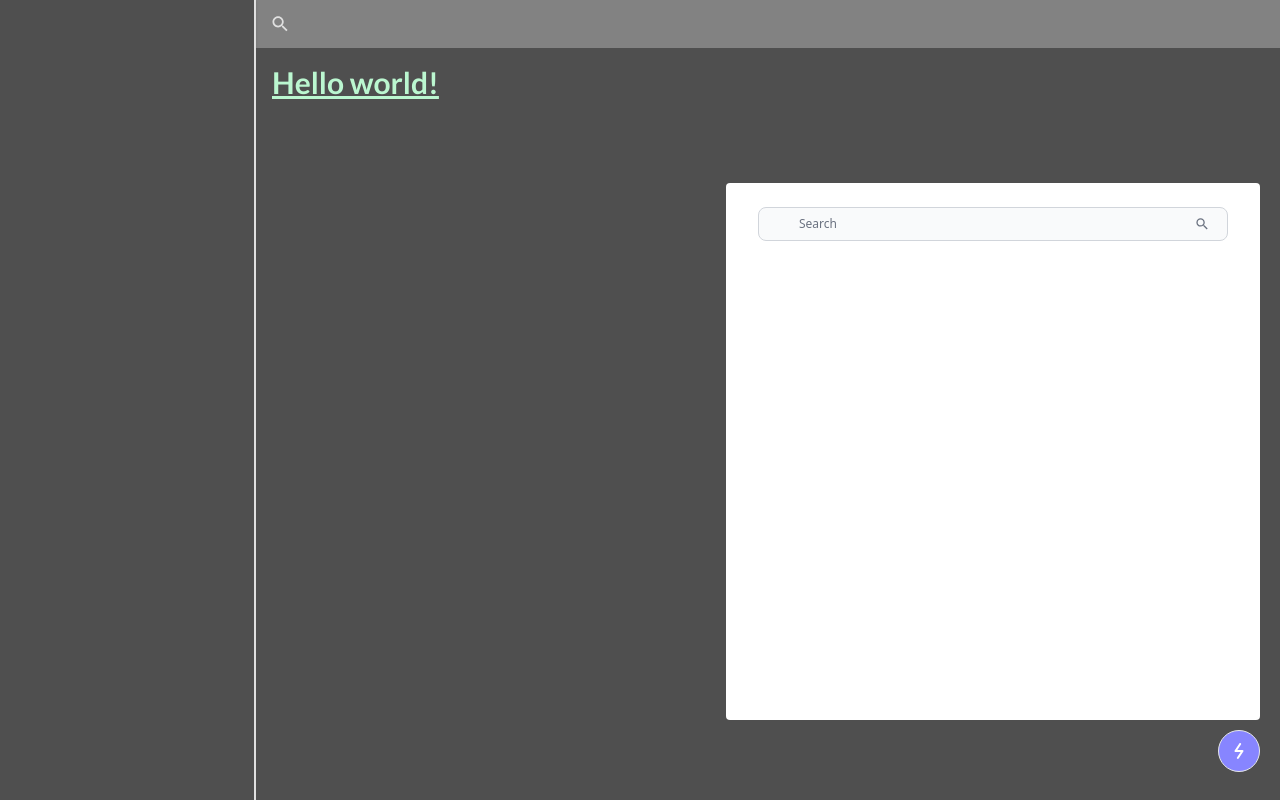
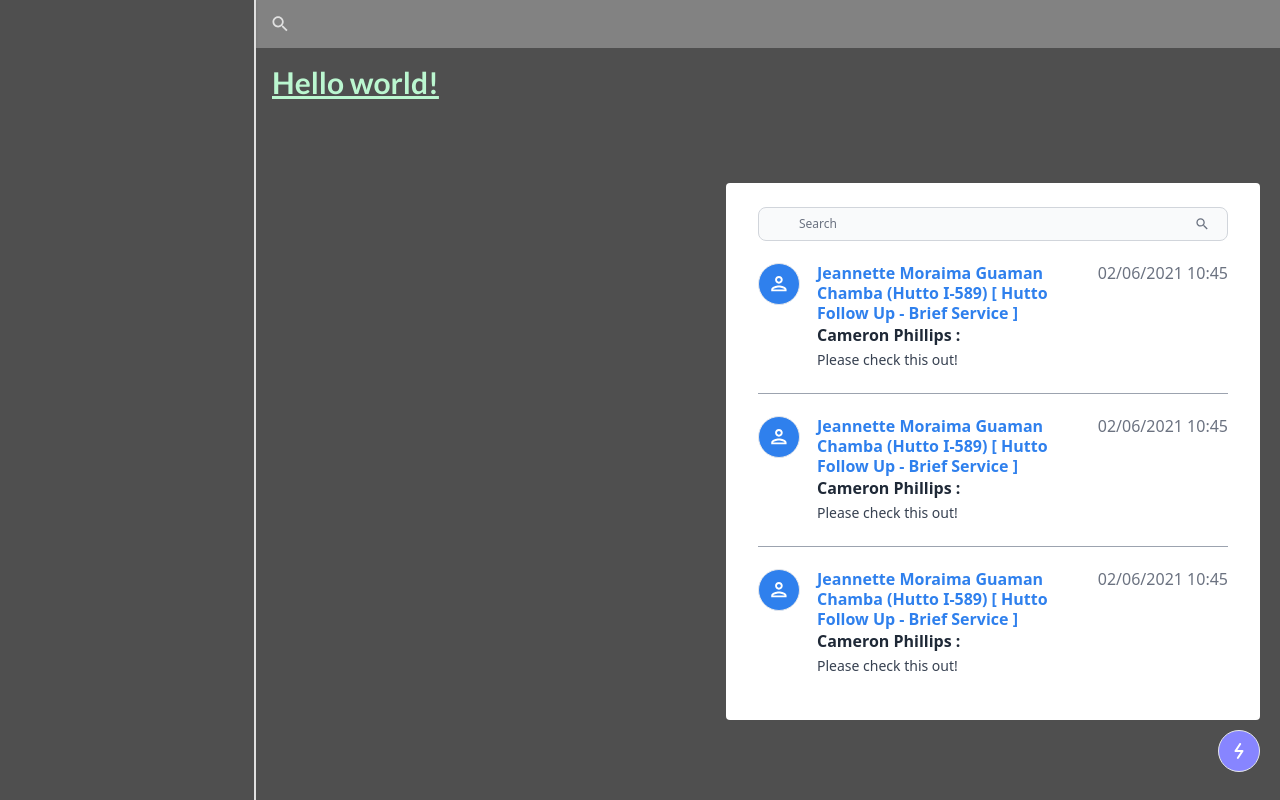
Before and after one commit to evriyanaindrasaputra/chat-vue, a Vue app: page / in a window 1280 px wide. Built offline with nearby package versions, Linux system fonts and the light colour scheme.

Commit message:
feat: container discus & discus

```diff
--- a/src/components/Chat/Chat.vue
+++ /dev/null
@@ -1,9 +0,0 @@
-<script setup lang="ts">
-
-</script>
-
-<template>
-  <div class="w-[534px] h-[537px]  bg-white rounded py-6 px-8 absolute bottom-20 right-5">
-    <slot />
-  </div>
-</template>
--- /dev/null
+++ b/src/components/ContainerDiscuss/ContainerDiscuss.vue
@@ -0,0 +1,9 @@
+<script setup lang="ts">
+
+</script>
+
+<template>
+  <div class="px-8 w-full h-full overflow-y-scroll">
+    <slot />
+  </div>
+</template>
--- /dev/null
+++ b/src/components/ContainerMenu/ContainerMenu.vue
@@ -0,0 +1,9 @@
+<script setup lang="ts">
+
+</script>
+
+<template>
+  <div class="w-[534px] h-[537px] flex flex-col rounded py-6  bg-white absolute bottom-20 right-5">
+    <slot />
+  </div>
+</template>
--- /dev/null
+++ b/src/components/Discuss/Discuss.vue
@@ -0,0 +1,27 @@
+<script setup lang="ts">
+import IButton from '../Button/IButton.vue'
+import PersonIcon from '../Icons/PersonIcon.vue'
+</script>
+
+<template>
+  <div class="flex py-[22px] space-x-[17px] border-b border-gray-400">
+    <!-- avatar -->
+    <IButton class="self-start" pill icon>
+      <PersonIcon class="w-4 h-4" />
+    </IButton>
+    <!-- description -->
+    <div class="w-full">
+      <!-- header -->
+      <div class="flex font-semibold text-md leading-tight items-start">
+        <span class=" text-primary-one mr-1">Jeannette Moraima Guaman Chamba (Hutto I-589) [ Hutto Follow Up - Brief Service ]</span>
+        <span class="flex-shrink-0 font-normal text-gray-500">02/06/2021 10:45</span>
+      </div>
+      <!-- sender -->
+      <p class="font-semibold">
+        Cameron Phillips :
+      </p>
+      <!-- message -->
+      <span class="text-gray-700 text-sm">Please check this out!</span>
+    </div>
+  </div>
+</template>
--- a/src/components/Search/Search.vue
+++ b/src/components/Search/Search.vue
@@ -3,7 +3,7 @@ import SearchIcon from '../Icons/SearchIcon.vue'
 </script>
 
 <template>
-  <form>
+  <form class="px-8">
     <div class="relative">
       <input
         type="text"
--- a/src/views/index.vue
+++ b/src/views/index.vue
@@ -6,6 +6,8 @@ import Layout from '~/components/Layout/Layout.vue'
 import QAIcon from '~/components/Icons/QAIcon.vue'
 import ReaderIcon from '~/components/Icons/ReaderIcon.vue'
 import Search from '~/components/Search/Search.vue'
+import Discuss from '~/components/Discuss/Discuss.vue'
+import ContainerDiscuss from '~/components/ContainerDiscuss/ContainerDiscuss.vue'
 
 type MenuType = 'Task' | 'Inbox' | 'Menu'
 
@@ -15,7 +17,7 @@ const menuIcon = {
   Menu: LightningIcon,
 }
 
-const ChatContainer = defineAsyncComponent(() => import('~/components/Chat/Chat.vue'))
+const ContainerMenu = defineAsyncComponent(() => import('~/components/ContainerMenu/ContainerMenu.vue'))
 
 const isClicked = ref<boolean>(false)
 const selectedMenu = ref<MenuType>('Menu')
@@ -39,9 +41,15 @@ const selectedIcon = computed(() => {
       Hello world!
     </h1>
     <!-- container for floating IButton -->
-    <ChatContainer>
+    <ContainerMenu>
       <Search />
-    </ChatContainer>
+      <ContainerDiscuss>
+        <Discuss />
+        <Discuss />
+        <Discuss />
+        <Discuss />
+      </ContainerDiscuss>
+    </ContainerMenu>
     <div
       class="fixed bottom-7 bg-transparent right-5 flex flex-row-reverse items-end"
     >
```
